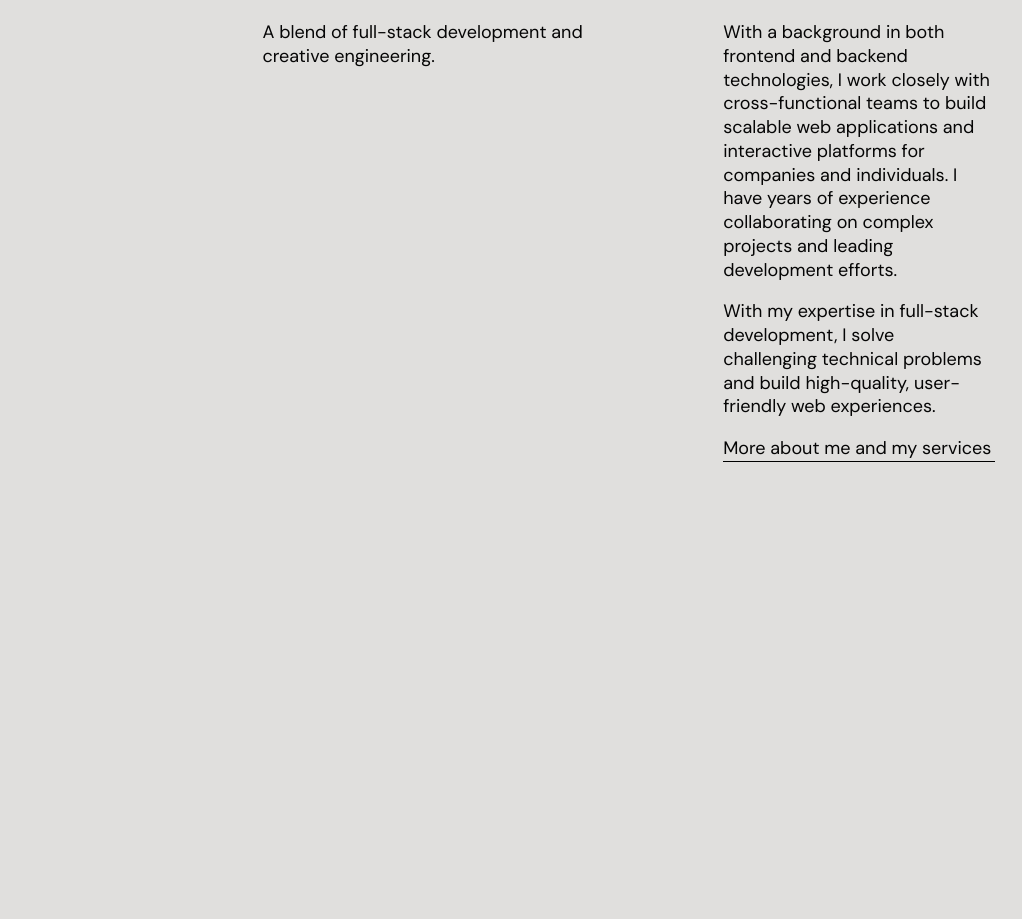
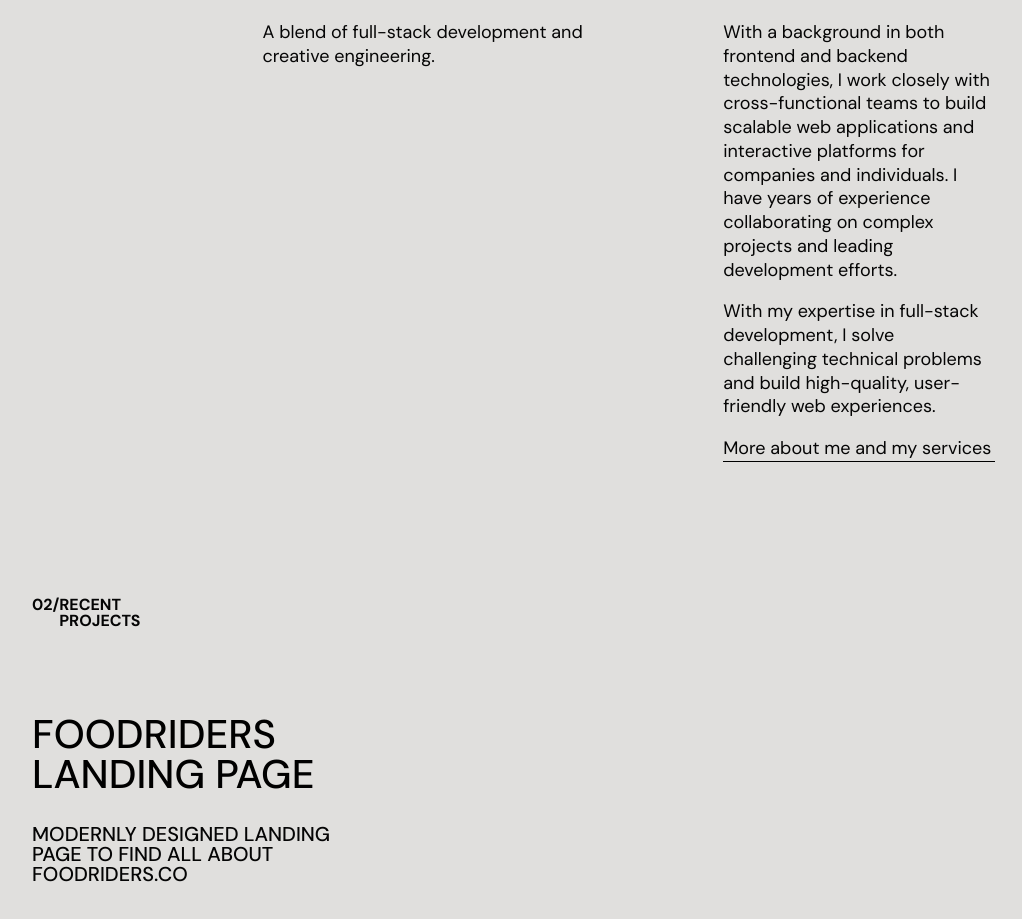
Before and after one commit to joaoiguana/cv-website, a website built with Parcel: page _src/index.html in a window 1280 px wide. Shown: the part 1293-2212 px from the top of the page, without its empty margins (32-1054 px from the left). Before the commit the page ends 1965 px from the top, so only its background shows below. Built offline with nearby package versions, Linux system fonts and the light colour scheme.

Commit message:
added projects section to homepage

```diff
--- a/_src/index.html
+++ b/_src/index.html
@@ -103,6 +103,27 @@
         </div>
       </div>
     </section>
+    <section class="projects">
+      <div class="projects-container">
+        <div class="projects-tag">
+          <h4>02/</h4>
+          <h4>
+            RECENT<br>PROJECTS
+          </h4>
+        </div>
+        <div class="project-details">
+          <h2 class="project-name">
+            <button>
+              FOODRIDERS<br>LANDING PAGE
+            </button>
+          </h2>
+          <p class="project-description">
+            MODERNLY DESIGNED LANDING PAGE TO FIND ALL ABOUT FOODRIDERS.CO
+          </p>
+
+        </div>
+      </div>
+    </section>
   </main>
   <script src="./js/script.js"></script>
   <script src="https://unpkg.com/aos@2.3.1/dist/aos.js"></script>
--- a/_src/scss/style.scss
+++ b/_src/scss/style.scss
@@ -141,6 +141,7 @@
   }
 
   .profile {
+    padding-bottom: 6rem;
 
     .profile-container {
 
@@ -167,6 +168,45 @@
             width: 17rem;
             border-bottom: 1px solid black;
           }
+        }
+      }
+    }
+  }
+
+  .projects {
+    .projects-container {
+
+      .projects-tag {
+        display: flex;
+        margin-bottom: 4rem;
+      }
+
+      .project-details {
+        h2 {
+
+          button {
+            font-family: "DM Sans", sans-serif;
+            font-size: 40px;
+            font-weight: 500;
+            background: transparent;
+            border: none;
+            outline: none;
+            text-align: inherit;
+            padding: 0;
+            line-height: 1;
+          }
+        }
+
+        .project-description {
+          max-width: 300px;
+          font-size: 20px;
+          font-weight: 500;
+          margin: 30px 0 35px;
+        }
+
+        .project-picture {
+          width: 100%;
+          height: 320px;
         }
       }
     }
@@ -248,7 +288,6 @@
     }
 
     .profile {
-      padding-bottom: 12rem;
 
       .profile-container {
         display: grid;
--- a/package.json
+++ b/package.json
@@ -14,6 +14,7 @@
   "dependencies": {
     "@babel/core": "^7.24.7",
     "@babel/preset-env": "^7.24.7",
-    "aos": "^2.3.4"
+    "aos": "^2.3.4",
+    "cloudinary": "^2.2.0"
   }
 }
```
Also changed, not shown: 3 other files.
